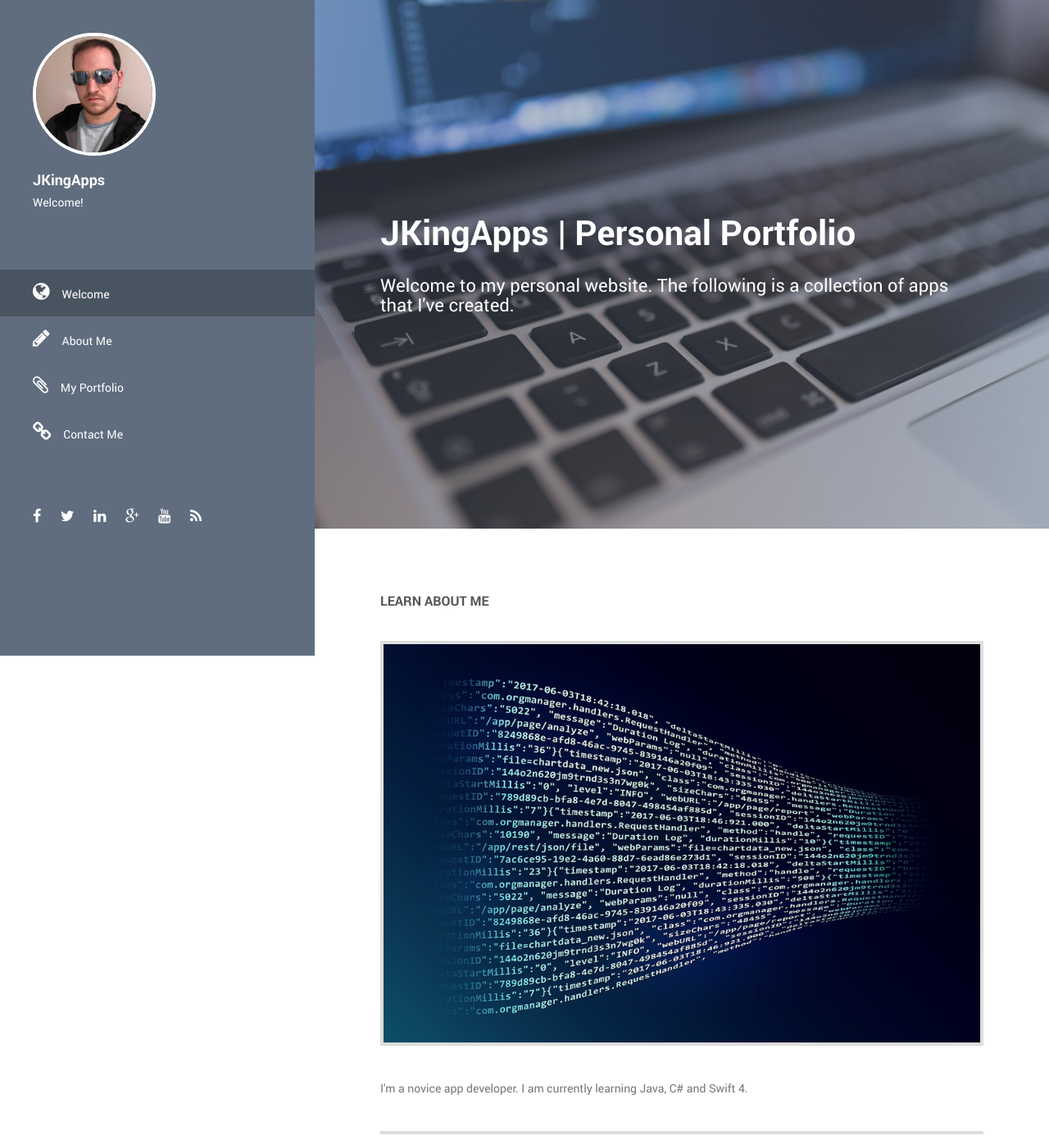
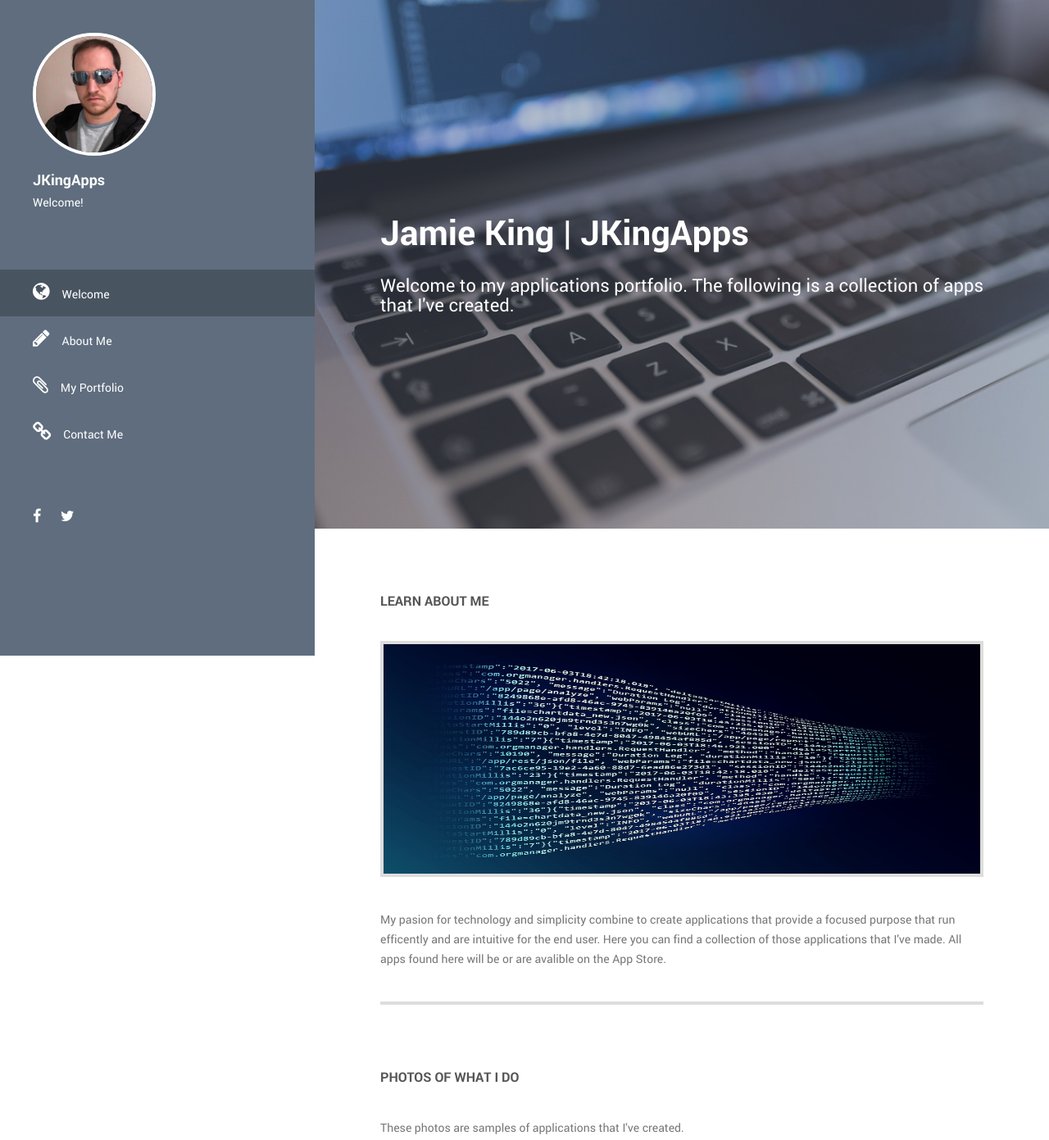
Before and after one commit to JKingApps/zakth.github.io, a plain HTML site: page index.html in a window 1280 px wide. Shown: the top 1391 px of the page at 82% size. Drawn offline with Linux system fonts and the light colour scheme.

Commit message:
Images
Updated placeholder images

```diff
--- a/index.html
+++ b/index.html
@@ -26,7 +26,7 @@
                     <div class="col-md-12">
                         <div class="top-section">
                             <div class="profile-image">
-                                <img src="img/profile.jpg" alt="Volton">
+                                <img src="img/profile.jpg" alt="Jamie King - JKingApps">
                             </div>
                             <div class="profile-content">
                                 <h3 class="profile-title">JKingApps</h3>
@@ -51,7 +51,7 @@
         <div class="sidebar-menu hidden-xs hidden-sm">
             <div class="top-section">
                 <div class="profile-image">
-                    <img src="img/profile.jpg" alt="Volton">
+                    <img src="img/profile.jpg" alt="Jamie King - JKingApps">
                 </div>
                 <h3 class="profile-title">JKingApps</h3>
                 <p class="profile-description">Welcome!</p>
@@ -68,10 +68,10 @@
                 <ul>
                     <li><a href="http://facebook.com/gnikeimaj"><i class="fa fa-facebook"></i></a></li>
                     <li><a href="http://twitter.com/gnikeimaj"><i class="fa fa-twitter"></i></a></li>
-                    <li><a href="#"><i class="fa fa-linkedin"></i></a></li>
-                    <li><a href="#"><i class="fa fa-google-plus"></i></a></li>
-                    <li><a href="#"><i class="fa fa-youtube"></i></a></li>
-                    <li><a href="#"><i class="fa fa-rss"></i></a></li>
+                    <!--<li><a href="#"><i class="fa fa-linkedin"></i></a></li>-->
+                  <!--  <li><a href="#"><i class="fa fa-google-plus"></i></a></li>-->
+
+
                 </ul>
             </div> <!-- .social-icons -->
         </div> <!-- .sidebar-menu -->
@@ -80,8 +80,8 @@
         <div class="banner-bg" id="top">
             <div class="banner-overlay"></div>
             <div class="welcome-text">
-                <h2>JKingApps | Personal Portfolio</h2>
-                <h5>Welcome to my personal website. The following is a collection of apps that I've created.</h5>
+                <h2>Jamie King | JKingApps</h2>
+                <h5>Welcome to my applications portfolio. The following is a collection of apps that I've created.</h5>
             </div>
         </div>
 
@@ -97,9 +97,9 @@
                         <div class="col-md-12">
                             <h4 class="widget-title">Learn About Me</h4>
                             <div class="about-image">
-                                <img src="img/8.jpg" alt="about me">
+                                <img src="img/8.jpg" alt="about me" height="280" width="75%">
                             </div>
-                            <p>I'm a novice app developer. I am currently learning Java, C# and Swift 4.</p>
+                            <p>My pasion for technology and simplicity combine to create applications that provide a focused purpose that run efficently and are intuitive for the end user. Here you can find a collection of those applications that I've made. All apps found here will be or are avalible on the App Store.</p>
                             <hr>
                         </div>
                     </div> <!-- #about -->
```
Also changed, not shown: img/3.jpg, img/4.jpg, img/5.jpg, img/6.jpg.
